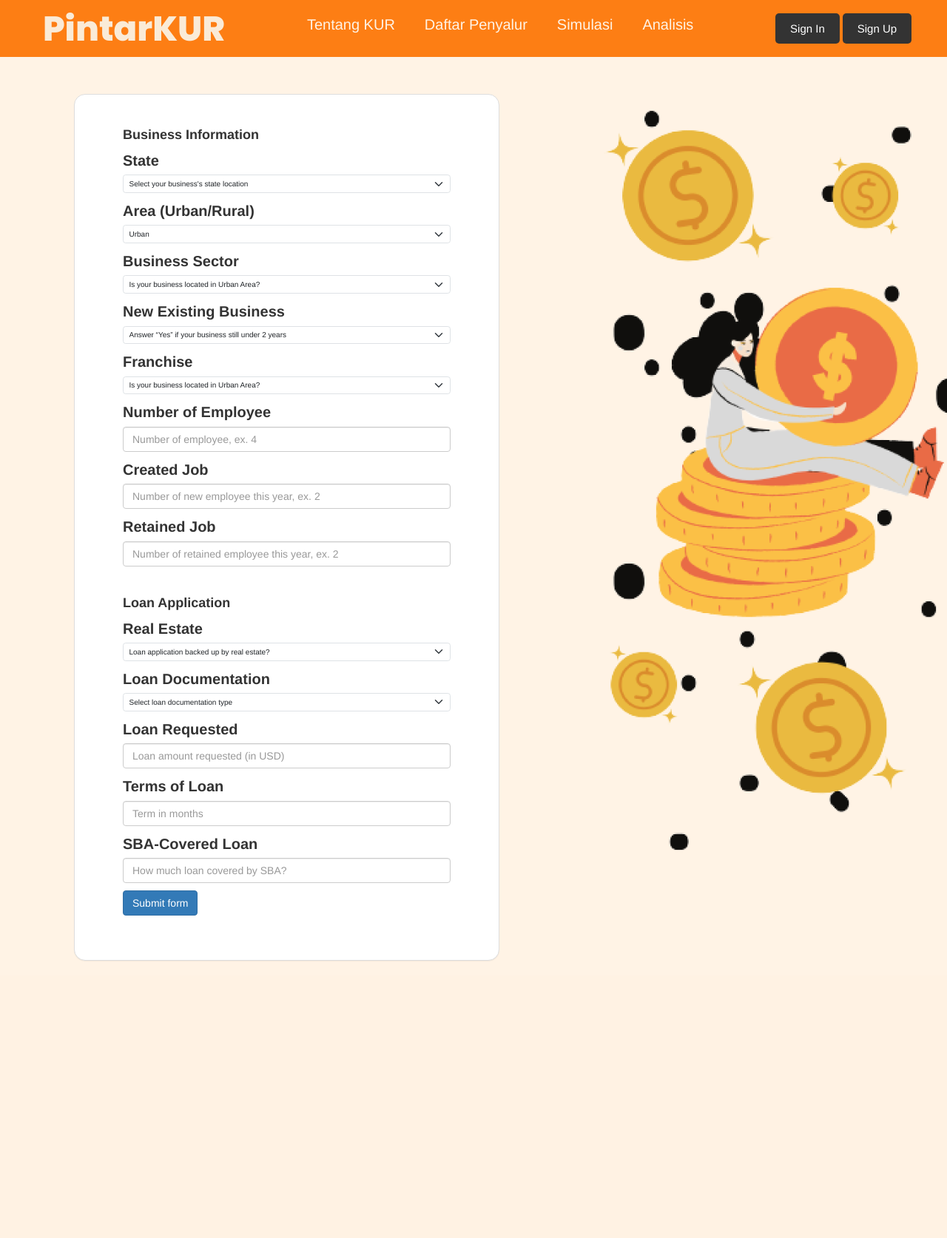
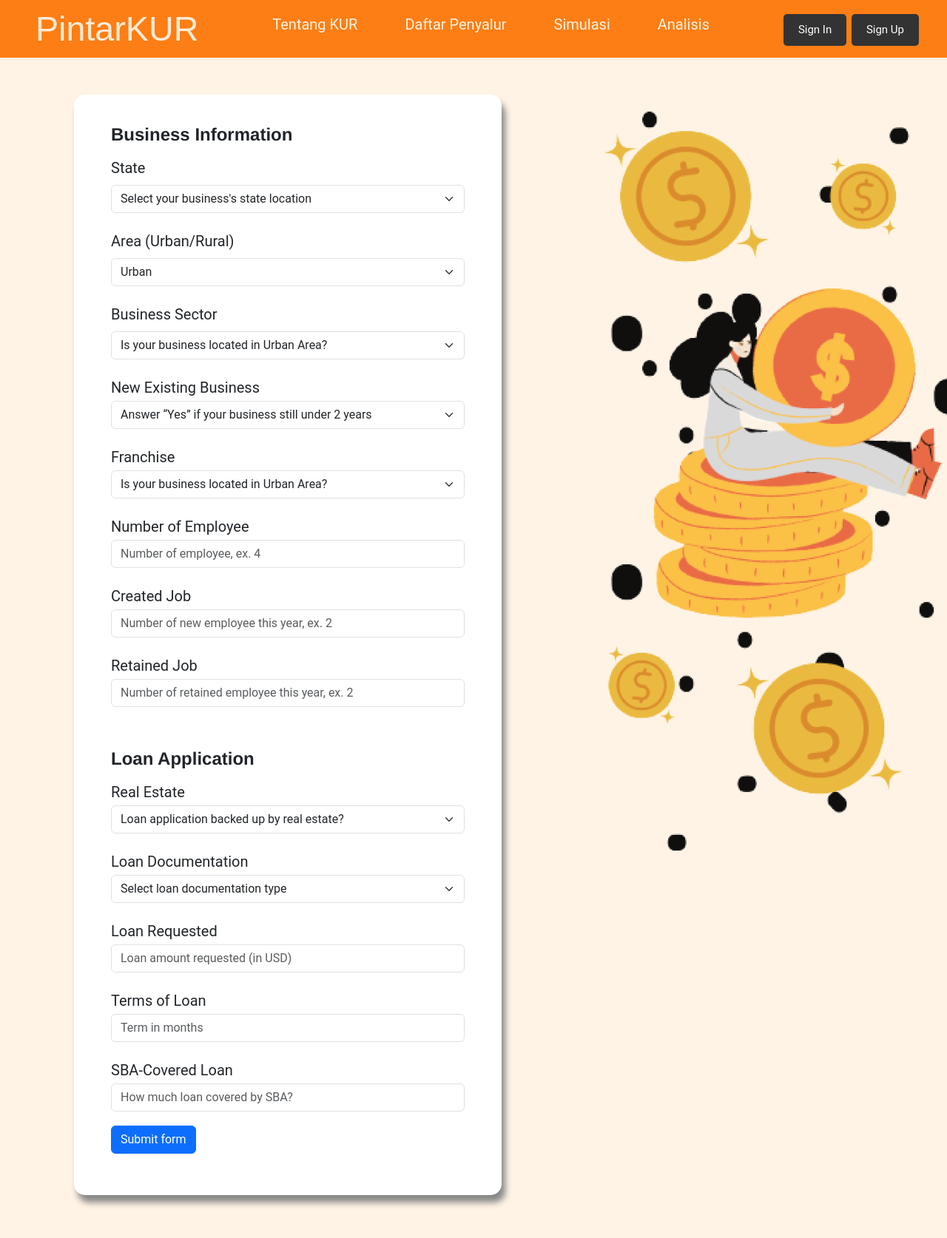
Before and after one commit to Rdtj10/PintarKUR, a Flask app: page /analisis in a window 1280 px wide; the page is wider, and only the part inside the window is pictured. Shown: that part at 74% size. Before the commit the page ends 1299 px from the top of that part, so only its background shows below. Run offline with Flask 3, Linux system fonts and the light colour scheme; some libraries are stand-ins or nearby versions.

Commit message:
memperbaiki tampilan analisis

```diff
--- a/static/style.css
+++ b/static/style.css
@@ -102,6 +102,11 @@ h3{
   font-weight: bolder;
   text-align: center;
 }
+.panel {
+  background-color: white;
+  margin-bottom: 10%;
+  /* Add any other styles you want to customize */
+}
 
 
 h1{
--- a/templates/features/analisis.html
+++ b/templates/features/analisis.html
@@ -33,7 +33,7 @@
                                 <br>
                                 <h4 style="font-weight: bold;">Business Information</h4>
                                 <div class="mb-3">
-                                    <label>State</label>
+                                    <labe class="form-label"l>State</label>
                                     <select name="state" class="form-select" aria-label="State">
                                         <option selected>Select your business's state location</option>
                                         <option value="1">AK - Alaska</option>
@@ -90,14 +90,14 @@
                                     </select>
                                 </div>
                                 <div class="mb-3">
-                                    <label>Area (Urban/Rural)</label>
+                                    <label class="form-label">Area (Urban/Rural)</label>
                                     <select name= "urban_area" class="form-select" aria-label="Default select example">
                                         <option value="1">Urban</option>
                                         <option value="2">Rural</option>
                                     </select>
                                 </div>
                                 <div class="mb-3">
-                                    <label>Business Sector</label>
+                                    <label class="form-label">Business Sector</label>
                                     <select name="business_sector" class="form-select" aria-label="Default select example">
                                         <option selected>Is your business located in Urban Area?</option>
                                         <option value="1">11 - Agriculture, forestry, fishing and hunting</option>
--- a/templates/home/analisis.html
+++ b/templates/home/analisis.html
@@ -5,13 +5,6 @@
     <meta name="viewport" content="width=device-width, initial-scale=1.0">
     <link href="https://cdn.jsdelivr.net/npm/bootstrap@5.3.0/dist/css/bootstrap.min.css" rel="stylesheet" integrity="sha384-9ndCyUaIbzAi2FUVXJi0CjmCapSmO7SnpJef0486qhLnuZ2cdeRhO02iuK6FUUVM" crossorigin="anonymous">
     <link rel="stylesheet" type="text/css" href="{{ url_for('static', filename='style.css') }}">
-    <link rel="stylesheet" href="https://maxcdn.bootstrapcdn.com/bootstrap/3.4.1/css/bootstrap.min.css">
-    <script src="https://ajax.googleapis.com/ajax/libs/jquery/3.5.1/jquery.min.js"></script>
-    <script src="https://maxcdn.bootstrapcdn.com/bootstrap/3.4.1/js/bootstrap.min.js"></script>
-    <script src="https://ajax.googleapis.com/ajax/libs/jquery/3.5.1/jquery.min.js"></script>
-    <script src="https://kit.fontawesome.com/044fa3f380.js" crossorigin="anonymous"></script>
-    <title>{% block title %} {{ title }} {% endblock %}</title>
-    <style>@import url('https://fonts.googleapis.com/css2?family=Poppins:wght@800&family=Roboto:wght@100&display=swap');</style>
 </head>
 <body>
     <script src="https://cdn.jsdelivr.net/npm/bootstrap@5.3.0/dist/js/bootstrap.bundle.min.js" integrity="sha384-geWF76RCwLtnZ8qwWowPQNguL3RmwHVBC9FhGdlKrxdiJJigb/j/68SIy3Te4Bkz" crossorigin="anonymous"></script>
@@ -40,7 +33,7 @@
                                 <br>
                                 <h4 style="font-weight: bold;">Business Information</h4>
                                 <div class="mb-3">
-                                    <label>State</label>
+                                    <label class="form-label">State</label>
                                     <select name="state" class="form-select" aria-label="State">
                                         <option selected>Select your business's state location</option>
                                         <option value="1">AK - Alaska</option>
@@ -97,14 +90,14 @@
                                     </select>
                                 </div>
                                 <div class="mb-3">
-                                    <label>Area (Urban/Rural)</label>
+                                    <label class="form-label">Area (Urban/Rural)</label>
                                     <select name= "urban_area" class="form-select" aria-label="Default select example">
                                         <option value="1">Urban</option>
                                         <option value="2">Rural</option>
                                     </select>
                                 </div>
                                 <div class="mb-3">
-                                    <label>Business Sector</label>
+                                    <label class="form-label">Business Sector</label>
                                     <select name="business_sector" class="form-select" aria-label="Default select example">
                                         <option selected>Is your business located in Urban Area?</option>
                                         <option value="1">11 - Agriculture, forestry, fishing and hunting</option>
@@ -149,7 +142,7 @@
                                     <label>Number of Employee</label>
                                     <input type="text" name="number_of_employee" class="form-control" placeholder="Number of employee, ex. 4">
                                 </div>
-                                <div name="created_job" class="mb-3">
+                                <div class="mb-3">
                                     <label>Created Job</label>
                                     <input type="text" name="created_job" class="form-control" placeholder="Number of new employee this year, ex. 2">
                                 </div>
```
